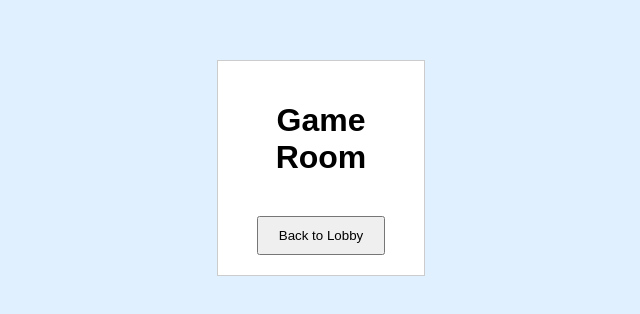
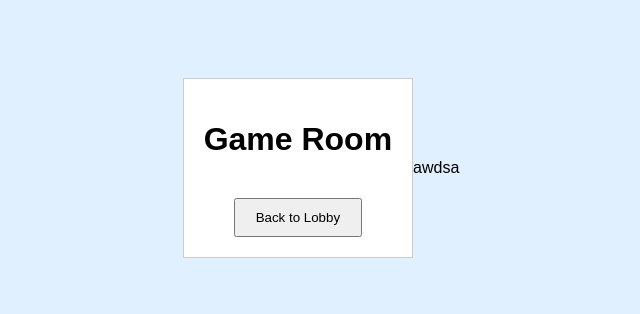
Before and after one commit to First1150/hghr, a website: page public/game.html in a window 1280 px wide. Shown: the part 232-546 px from the top of the page, without its empty margins (319-959 px from the left). Drawn offline with nearby package versions, Linux system fonts and the light colour scheme; no server answers.

Commit message:
first commit

```diff
--- a/public/game.html
+++ b/public/game.html
@@ -19,6 +19,6 @@
     </div>
 
     <script src="/socket.io/socket.io.js"></script>
-    <script src="game.js"></script>
+    <script src="game.js"></script>awdsa
 </body>
 </html>
```
